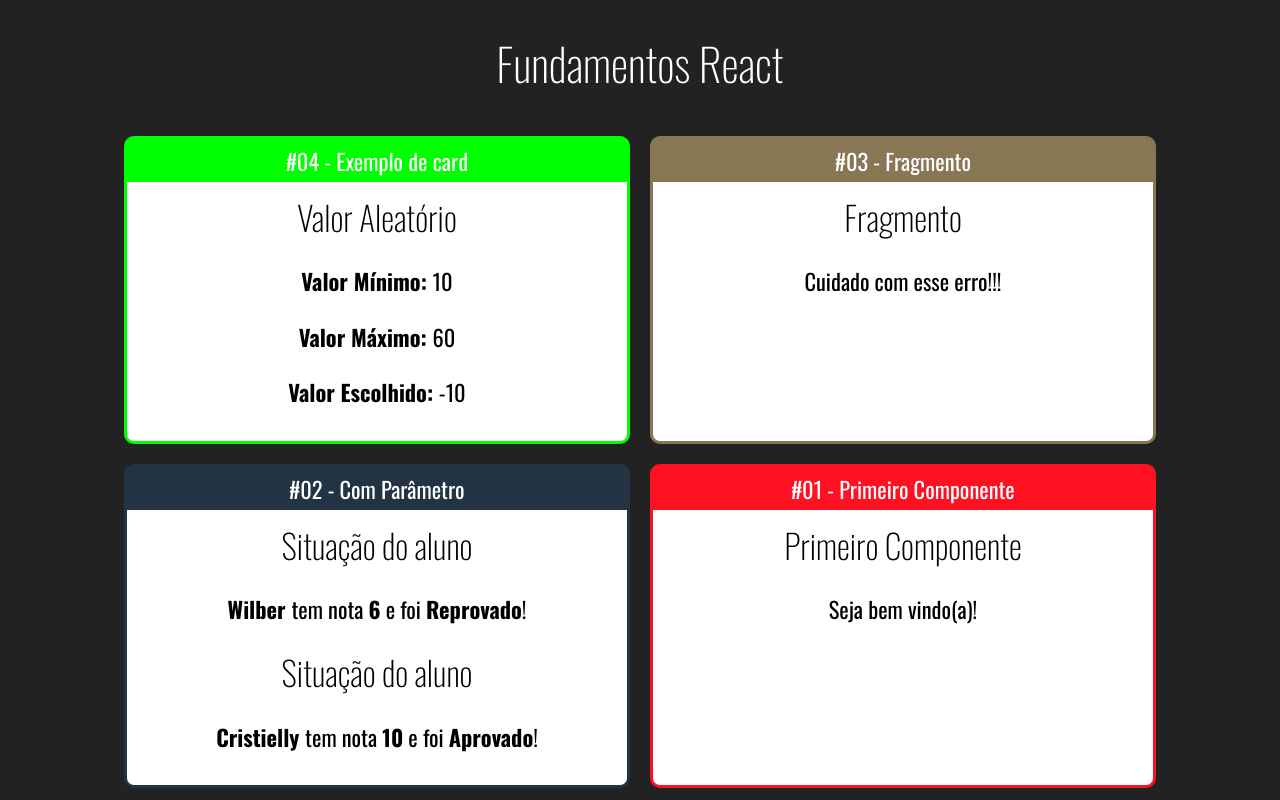
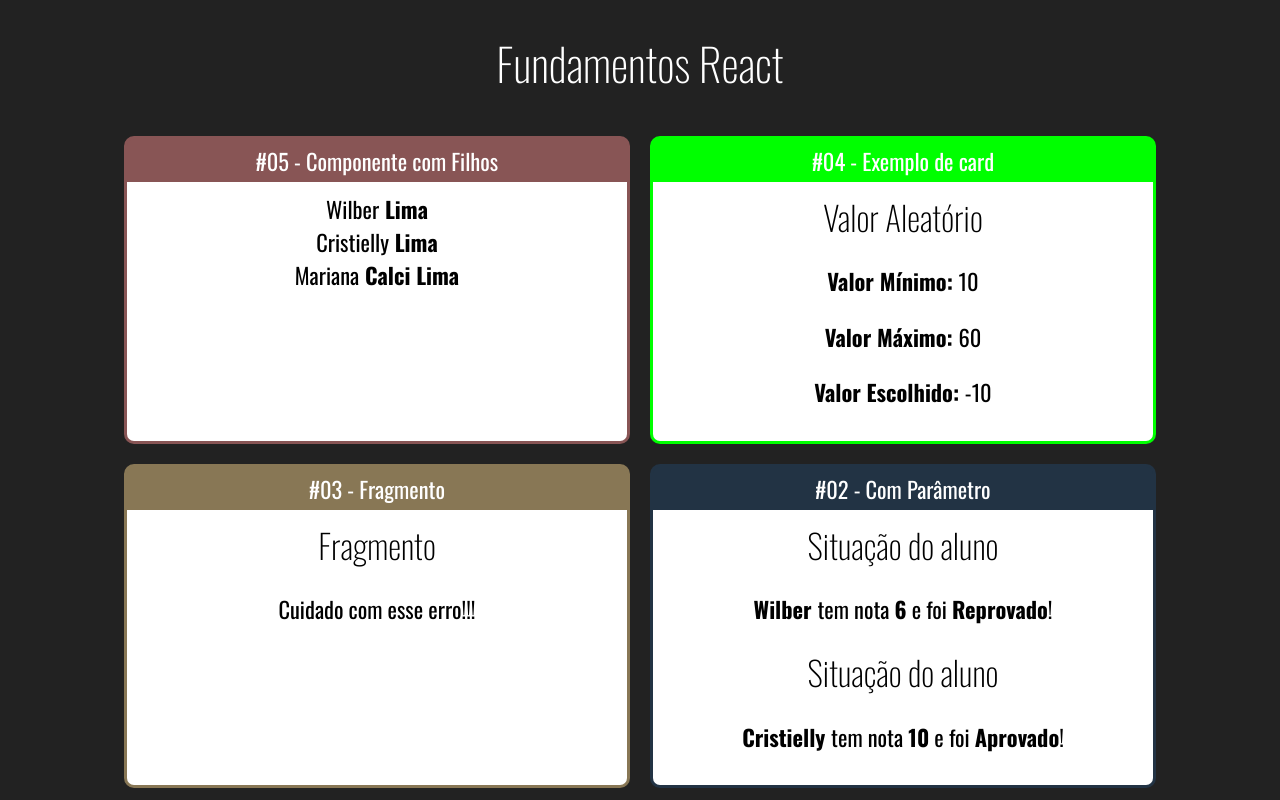
Before and after one commit to wilberchair/curso-react, a React (Create React App) app in the folder fundamentos-react/: page / in a window 1280 px wide. Shown: the top 800 px of the page. Built offline with nearby package versions, Linux system fonts and the light colour scheme.

Commit message:
feat(react): criando componente familia

```diff
--- a/fundamentos-react/src/App.jsx
+++ b/fundamentos-react/src/App.jsx
@@ -1,6 +1,7 @@
 import './App.css'
 import React from 'react'
 
+import Familia from './components/basicos/Familia'
 import Card from './components/layout/Card'
 import Aleatorio from './components/basicos/Aleatorio'
 import Fragmento from './components/basicos/Fragmento'
@@ -15,6 +16,10 @@
     <h1>Fundamentos React</h1>
 
     <div className='Cards'>
+      <Card title='#05 - Componente com Filhos' color='#855'>
+        <Familia sobrenome='Lima'/>
+      </Card>
+
       <Card title='#04 - Exemplo de card' color='#0f0'>
         <Aleatorio min={10} max={60} />
       </Card>
--- /dev/null
+++ b/fundamentos-react/src/components/basicos/Familia.jsx
@@ -0,0 +1,14 @@
+import React from 'react'
+
+import FamiliaMembro from './FamiliaMembro'
+
+export default props => {
+  return (
+    <div>
+      {/* Posso usar dessas formas para pasar o sobrenome */}
+      <FamiliaMembro nome='Wilber' sobrenome={props.sobrenome}/>
+      <FamiliaMembro nome='Cristielly' {...props}/>
+      <FamiliaMembro nome='Mariana' sobrenome='Calci Lima'/>
+    </div>
+  )
+}
--- /dev/null
+++ b/fundamentos-react/src/components/basicos/FamiliaMembro.jsx
@@ -0,0 +1,10 @@
+import React from 'react'
+
+export default props => {
+  return (
+    <div>
+      { props.nome }
+      <strong> { props.sobrenome }</strong>
+    </div>
+  )
+}
```
